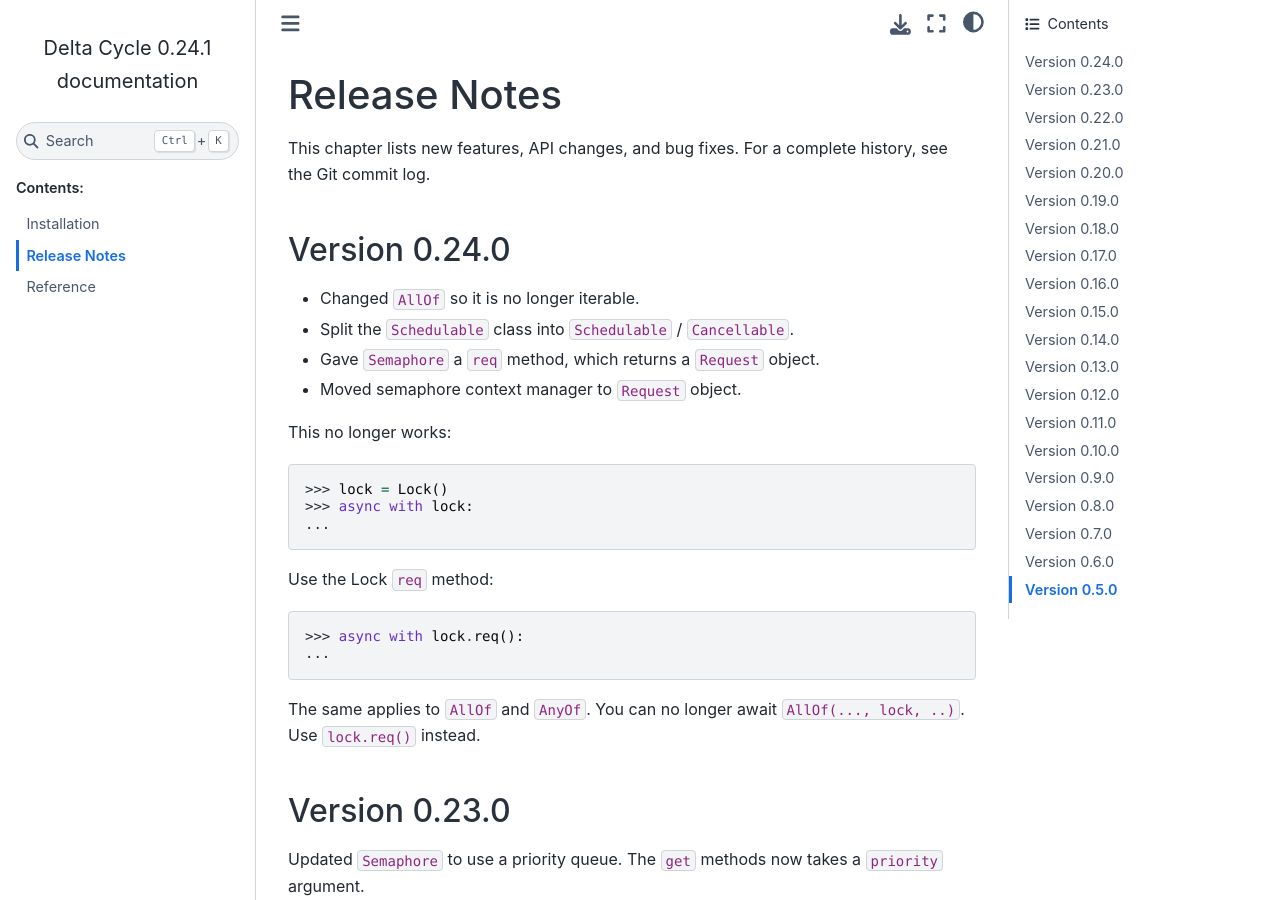
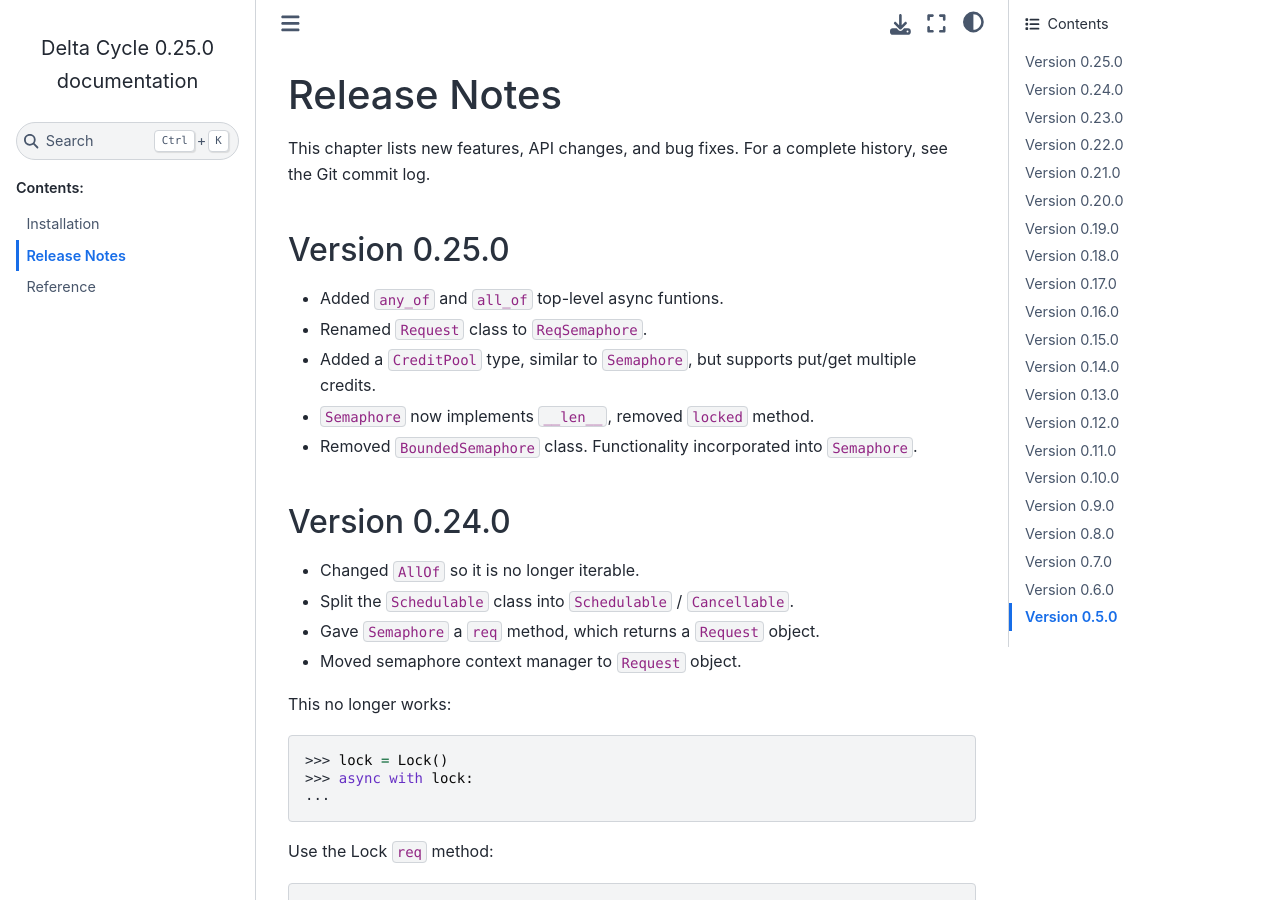
Before and after one commit to cjdrake/deltacycle, a Sphinx documentation site: the page built from doc/source/release_notes.rst, in a window 1280 px wide and 900 px high. Built offline with Sphinx 7.4.7 and the Sphinx Book theme 1.1.4, drawn with Linux system fonts in a browser that asks for light colours.

Commit message:
Release 0.25.0

```diff
--- a/doc/source/release_notes.rst
+++ b/doc/source/release_notes.rst
@@ -6,6 +6,17 @@
 
 This chapter lists new features, API changes, and bug fixes.
 For a complete history, see the Git commit log.
+
+
+Version 0.25.0
+==============
+
+* Added ``any_of`` and ``all_of`` top-level async funtions.
+* Renamed ``Request`` class to ``ReqSemaphore``.
+* Added a ``CreditPool`` type, similar to ``Semaphore``,
+  but supports put/get multiple credits.
+* ``Semaphore`` now implements ``__len__``, removed ``locked`` method.
+* Removed ``BoundedSemaphore`` class. Functionality incorporated into ``Semaphore``.
 
 
 Version 0.24.0
--- a/pyproject.toml
+++ b/pyproject.toml
@@ -1,6 +1,6 @@
 [project]
 name = "deltacycle"
-version = "0.24.1"
+version = "0.25.0"
 description = "Delta Cycle"
 readme = "README.md"
 
```
Also changed, not shown: 1 other file.
